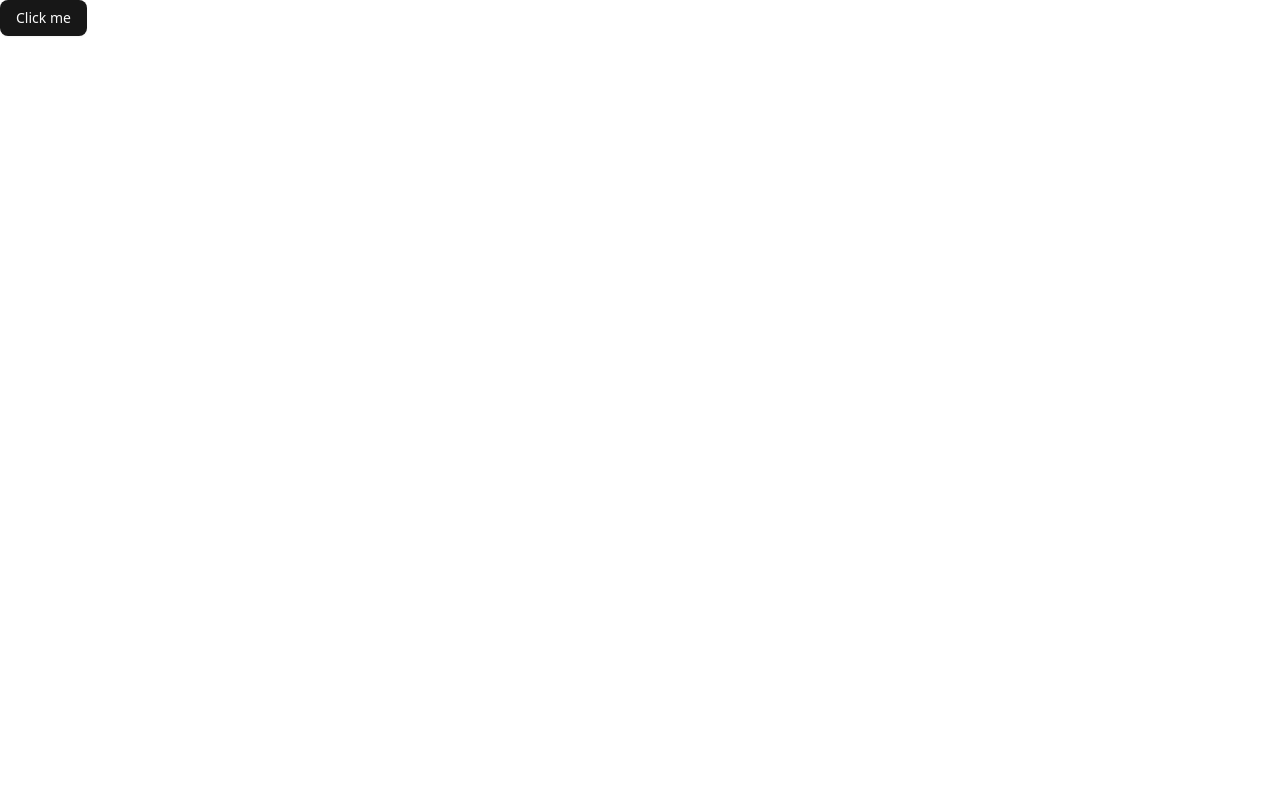
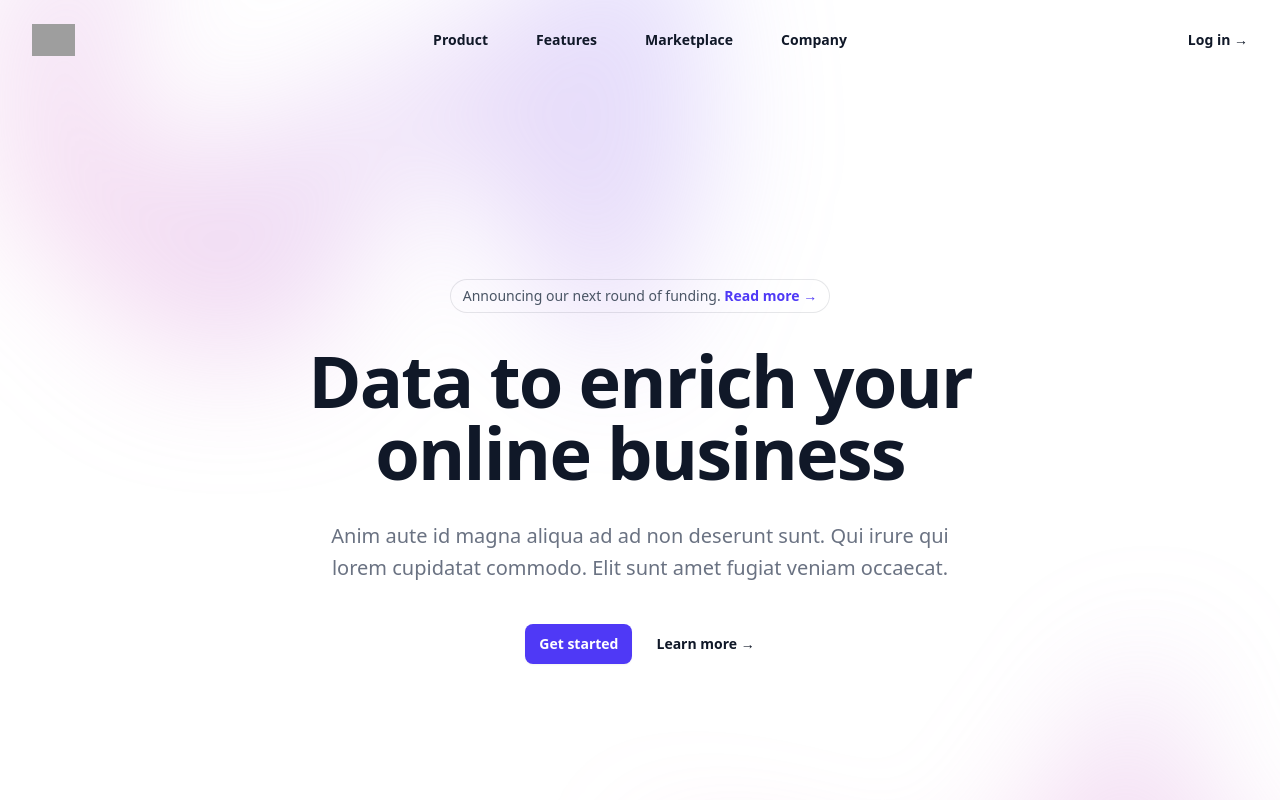
Before and after one commit to markmuthii/KramAcademy, a Next.js app in the folder client/: page / in a window 1280 px wide. Shown: the top 800 px of the page. Built offline with nearby package versions, Linux system fonts and the light colour scheme; grey boxes are pictures that could not be loaded.

Commit message:
Update homepage hero section

```diff
--- a/client/src/app/(home)/page.tsx
+++ b/client/src/app/(home)/page.tsx
@@ -1,11 +1,7 @@
-import { Button } from "@/components/ui/button";
+import { Hero } from "@/components/home/hero";
 
 const Home = () => {
-  return (
-    <div className="h-screen">
-      <Button>Click me</Button>
-    </div>
-  );
+  return <Hero />;
 };
 
 export default Home;
--- /dev/null
+++ b/client/src/components/home/hero.tsx
@@ -0,0 +1,176 @@
+"use client";
+
+import { useState } from "react";
+import Link from "next/link";
+
+import { Dialog, DialogPanel } from "@headlessui/react";
+import { Bars3Icon, XMarkIcon } from "@heroicons/react/24/outline";
+
+const navigation = [
+  { name: "Product", href: "#" },
+  { name: "Features", href: "#" },
+  { name: "Marketplace", href: "#" },
+  { name: "Company", href: "#" },
+];
+
+const Hero = () => {
+  const [mobileMenuOpen, setMobileMenuOpen] = useState(false);
+
+  return (
+    <div className="bg-white">
+      <header className="absolute inset-x-0 top-0 z-50">
+        <nav
+          aria-label="Global"
+          className="flex items-center justify-between p-6 lg:px-8"
+        >
+          <div className="flex lg:flex-1">
+            <a href="#" className="-m-1.5 p-1.5">
+              <span className="sr-only">Your Company</span>
+              <img
+                alt=""
+                src="https://tailwindcss.com/plus-assets/img/logos/mark.svg?color=indigo&shade=600"
+                className="h-8 w-auto"
+              />
+            </a>
+          </div>
+          <div className="flex lg:hidden">
+            <button
+              type="button"
+              onClick={() => setMobileMenuOpen(true)}
+              className="-m-2.5 inline-flex items-center justify-center rounded-md p-2.5 text-gray-700"
+            >
+              <span className="sr-only">Open main menu</span>
+              <Bars3Icon aria-hidden="true" className="size-6" />
+            </button>
+          </div>
+          <div className="hidden lg:flex lg:gap-x-12">
+            {navigation.map((item) => (
+              <a
+                key={item.name}
+                href={item.href}
+                className="text-sm/6 font-semibold text-gray-900"
+              >
+                {item.name}
+              </a>
+            ))}
+          </div>
+          <div className="hidden lg:flex lg:flex-1 lg:justify-end">
+            <a href="#" className="text-sm/6 font-semibold text-gray-900">
+              Log in <span aria-hidden="true">&rarr;</span>
+            </a>
+          </div>
+        </nav>
+        <Dialog
+          open={mobileMenuOpen}
+          onClose={setMobileMenuOpen}
+          className="lg:hidden"
+        >
+          <div className="fixed inset-0 z-50" />
+          <DialogPanel className="fixed inset-y-0 right-0 z-50 w-full overflow-y-auto bg-white px-6 py-6 sm:max-w-sm sm:ring-1 sm:ring-gray-900/10">
+            <div className="flex items-center justify-between">
+              <a href="#" className="-m-1.5 p-1.5">
+                <span className="sr-only">Your Company</span>
+                <img
+                  alt=""
+                  src="https://tailwindcss.com/plus-assets/img/logos/mark.svg?color=indigo&shade=600"
+                  className="h-8 w-auto"
+                />
+              </a>
+              <button
+                type="button"
+                onClick={() => setMobileMenuOpen(false)}
+                className="-m-2.5 rounded-md p-2.5 text-gray-700"
+              >
+                <span className="sr-only">Close menu</span>
+                <XMarkIcon aria-hidden="true" className="size-6" />
+              </button>
+            </div>
+            <div className="mt-6 flow-root">
+              <div className="-my-6 divide-y divide-gray-500/10">
+                <div className="space-y-2 py-6">
+                  {navigation.map((item) => (
+                    <a
+                      key={item.name}
+                      href={item.href}
+                      className="-mx-3 block rounded-lg px-3 py-2 text-base/7 font-semibold text-gray-900 hover:bg-gray-50"
+                    >
+                      {item.name}
+                    </a>
+                  ))}
+                </div>
+                <div className="py-6">
+                  <a
+                    href="#"
+                    className="-mx-3 block rounded-lg px-3 py-2.5 text-base/7 font-semibold text-gray-900 hover:bg-gray-50"
+                  >
+                    Log in
+                  </a>
+                </div>
+              </div>
+            </div>
+          </DialogPanel>
+        </Dialog>
+      </header>
+
+      <div className="relative isolate px-6 pt-14 lg:px-8">
+        <div
+          aria-hidden="true"
+          className="absolute inset-x-0 -top-40 -z-10 transform-gpu overflow-hidden blur-3xl sm:-top-80"
+        >
+          <div
+            style={{
+              clipPath:
+                "polygon(74.1% 44.1%, 100% 61.6%, 97.5% 26.9%, 85.5% 0.1%, 80.7% 2%, 72.5% 32.5%, 60.2% 62.4%, 52.4% 68.1%, 47.5% 58.3%, 45.2% 34.5%, 27.5% 76.7%, 0.1% 64.9%, 17.9% 100%, 27.6% 76.8%, 76.1% 97.7%, 74.1% 44.1%)",
+            }}
+            className="relative left-[calc(50%-11rem)] aspect-1155/678 w-[36.125rem] -translate-x-1/2 rotate-[30deg] bg-linear-to-tr from-[#ff80b5] to-[#9089fc] opacity-30 sm:left-[calc(50%-30rem)] sm:w-[72.1875rem]"
+          />
+        </div>
+        <div className="mx-auto max-w-2xl py-32 sm:py-48 lg:py-56">
+          <div className="hidden sm:mb-8 sm:flex sm:justify-center">
+            <div className="relative rounded-full px-3 py-1 text-sm/6 text-gray-600 ring-1 ring-gray-900/10 hover:ring-gray-900/20">
+              Announcing our next round of funding.{" "}
+              <a href="#" className="font-semibold text-indigo-600">
+                <span aria-hidden="true" className="absolute inset-0" />
+                Read more <span aria-hidden="true">&rarr;</span>
+              </a>
+            </div>
+          </div>
+          <div className="text-center">
+            <h1 className="text-5xl font-semibold tracking-tight text-balance text-gray-900 sm:text-7xl">
+              Data to enrich your online business
+            </h1>
+            <p className="mt-8 text-lg font-medium text-pretty text-gray-500 sm:text-xl/8">
+              Anim aute id magna aliqua ad ad non deserunt sunt. Qui irure qui
+              lorem cupidatat commodo. Elit sunt amet fugiat veniam occaecat.
+            </p>
+            <div className="mt-10 flex items-center justify-center gap-x-6">
+              <Link
+                href={"/auth/register"}
+                className="rounded-md bg-indigo-600 px-3.5 py-2.5 text-sm font-semibold text-white shadow-xs hover:bg-indigo-500 focus-visible:outline-2 focus-visible:outline-offset-2 focus-visible:outline-indigo-600"
+              >
+                Get started
+              </Link>
+              <a href="#" className="text-sm/6 font-semibold text-gray-900">
+                Learn more <span aria-hidden="true">→</span>
+              </a>
+            </div>
+          </div>
+        </div>
+        <div
+          aria-hidden="true"
+          className="absolute inset-x-0 top-[calc(100%-13rem)] -z-10 transform-gpu overflow-hidden blur-3xl sm:top-[calc(100%-30rem)]"
+        >
+          <div
+            style={{
+              clipPath:
+                "polygon(74.1% 44.1%, 100% 61.6%, 97.5% 26.9%, 85.5% 0.1%, 80.7% 2%, 72.5% 32.5%, 60.2% 62.4%, 52.4% 68.1%, 47.5% 58.3%, 45.2% 34.5%, 27.5% 76.7%, 0.1% 64.9%, 17.9% 100%, 27.6% 76.8%, 76.1% 97.7%, 74.1% 44.1%)",
+            }}
+            className="relative left-[calc(50%+3rem)] aspect-1155/678 w-[36.125rem] -translate-x-1/2 bg-linear-to-tr from-[#ff80b5] to-[#9089fc] opacity-30 sm:left-[calc(50%+36rem)] sm:w-[72.1875rem]"
+          />
+        </div>
+      </div>
+    </div>
+  );
+};
+
+export { Hero };
```
